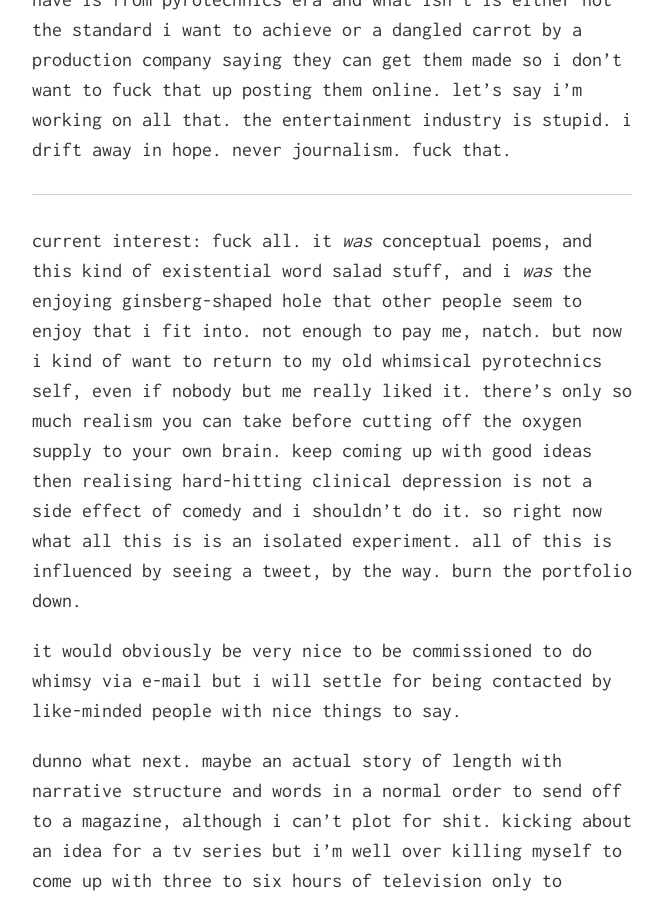
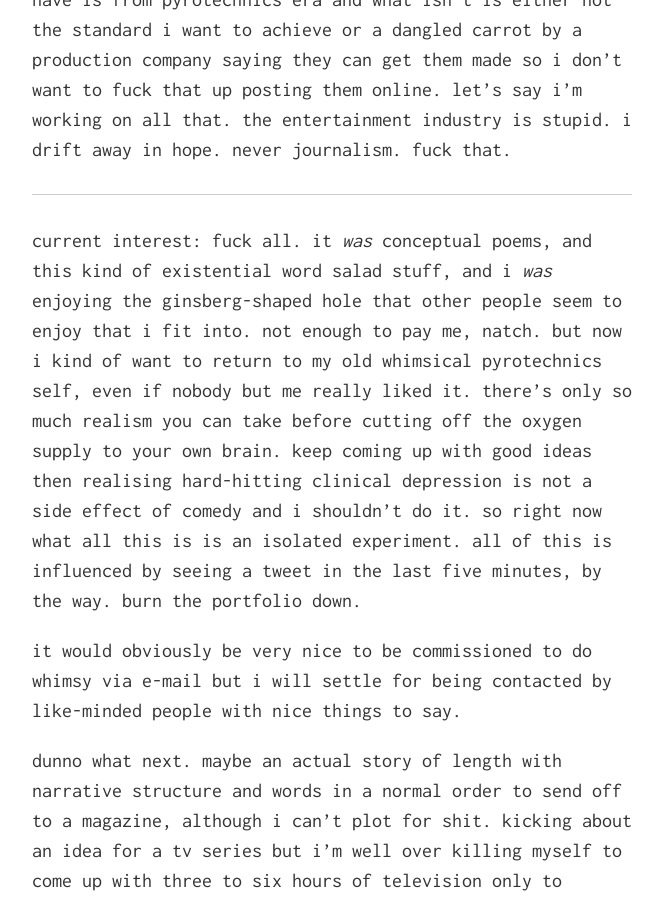
Before and after one commit to draftpost0/draftpost0.github.io, a Jekyll site: the page built from index.md, in a window 1280 px wide and 900 px high, scrolled down 3450 px. Shown: the whole window, without its empty margins (308-971 px from the left). Built offline with Jekyll 4.4.1, drawn with Linux system fonts in a browser that asks for light colours; nearby versions of some CDN libraries.

Commit message:
typo fix
well done fuck face

```diff
--- a/index.md
+++ b/index.md
@@ -44,7 +44,7 @@ trying to write stage plays and animated / live action tv scripts and sitcoms bu
 <br>
 
 ---
-current interest: fuck all. it *was* conceptual poems, and this kind of existential word salad stuff, and i *was* the enjoying ginsberg-shaped hole that other people seem to enjoy that i fit into. not enough to pay me, natch. but now i kind of want to return to my old whimsical pyrotechnics self, even if nobody but me really liked it. there's only so much realism you can take before cutting off the oxygen supply to your own brain. keep coming up with good ideas then realising hard-hitting clinical depression is not a side effect of comedy and i shouldn't do it. so right now what all this is is an isolated experiment. all of this is influenced by seeing a tweet, by the way. burn the portfolio down.
+current interest: fuck all. it *was* conceptual poems, and this kind of existential word salad stuff, and i *was* enjoying the ginsberg-shaped hole that other people seem to enjoy that i fit into. not enough to pay me, natch. but now i kind of want to return to my old whimsical pyrotechnics self, even if nobody but me really liked it. there's only so much realism you can take before cutting off the oxygen supply to your own brain. keep coming up with good ideas then realising hard-hitting clinical depression is not a side effect of comedy and i shouldn't do it. so right now what all this is is an isolated experiment. all of this is influenced by seeing a tweet in the last five minutes, by the way. burn the portfolio down.
 
 it would obviously be very nice to be commissioned to do whimsy via e-mail but i will settle for being contacted by like-minded people with nice things to say.
 
```
